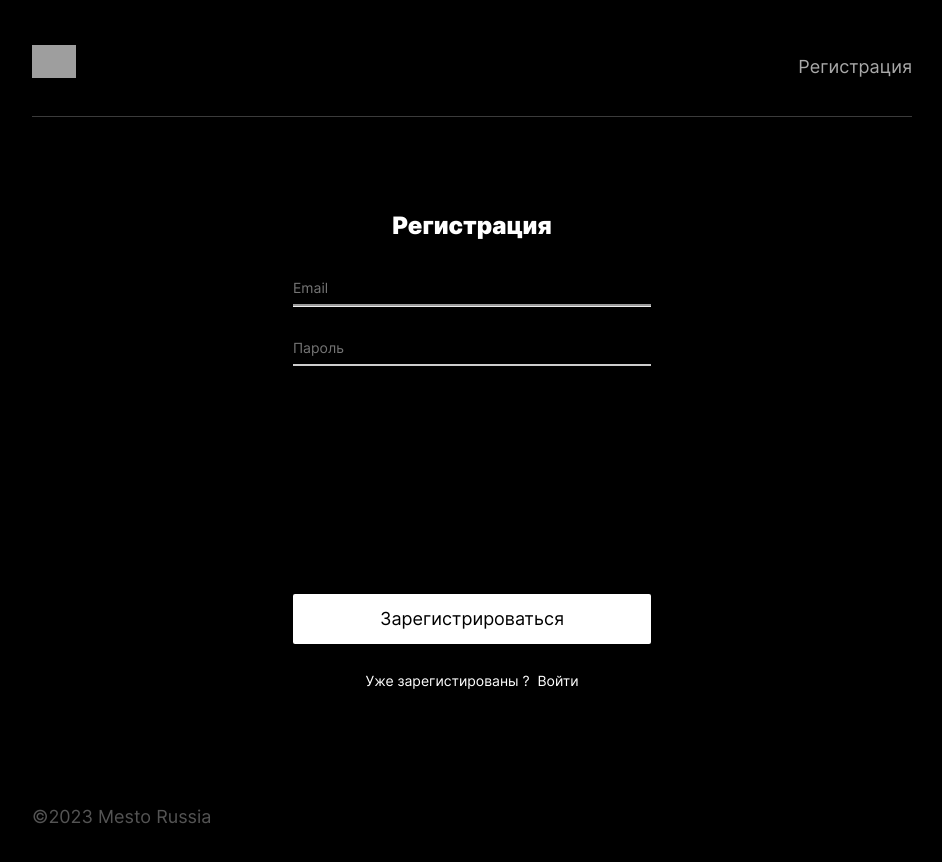
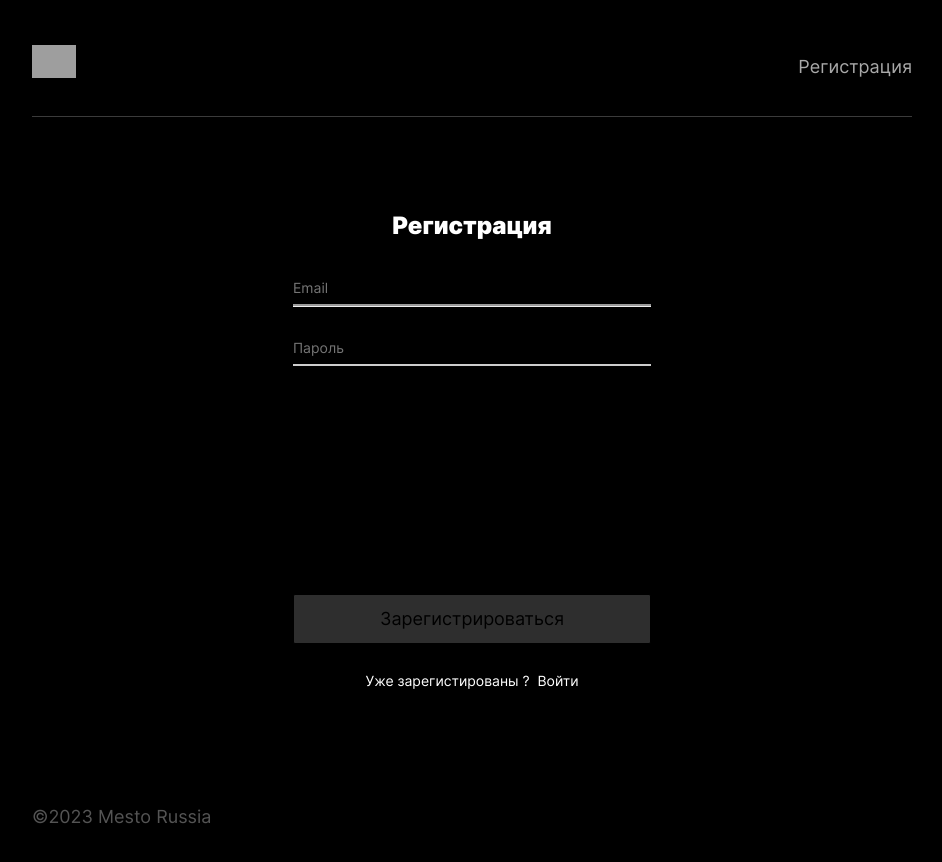
Before and after one commit to okvokv/mesto-frontend-final, a React (Create React App) app: page /sign-up in a window 1280 px wide. Shown: the top 862 px of the page, without its empty margins (168-1110 px from the left). Built offline with nearby package versions, Linux system fonts and the light colour scheme; no server answers; grey boxes are pictures that could not be loaded.

Commit message:
Add files via upload

```diff
--- a/src/components/AddPlacePopup.js
+++ b/src/components/AddPlacePopup.js
@@ -1,22 +1,16 @@
-import { useState, useEffect } from 'react';
+import { useEffect } from 'react';
+import useFormValidation from '../hooks/FormValidator.js';
 import PopupWithForm from './PopupWithForm.js';
 
 //гибридный элемент - всплывающее окно добавления контента
 function CardAddPopup(props) {
 
-	//объявление данных карточки в глобальной области
-	const [cardName, setCardName] = useState('');
-	const [cardLink, setCardLink] = useState('');
+	// объявление данных в глобальной области
+	const { valid, values, errorSpans, handleChangeValue, resetForm } = useFormValidation({ cardName: '', cardLink: '' }, false, {});
 
-	//функция задания названия
-	function handleSetName(event) {
-		setCardName(event.target.value)
-	}
+	const { cardName, cardLink } = values;
+	const {cardNameError, cardLinkError} = errorSpans;
 
-	//функция задания ссылки
-	function handleSetLink(event) {
-		setCardLink(event.target.value)
-	}
 
 	//промежуточная функция отправки данных карточки
 	function handleSubmit(event) {
@@ -25,45 +19,45 @@ function CardAddPopup(props) {
 		props.onSubmit(cardName, cardLink);
 	};
 
-	//функция очистки формы после успешной отправки данных
+	// функция очистки формы после успешной отправки данных
 	useEffect(() => {
-		setCardName('');
-		setCardLink('');
-	}, [props.reset]);
+		resetForm();
+	}, [props.reset])
 
 	return (
 		<PopupWithForm
 			type={'card'}
 			formTitle='Новое место'
 			btnText={props.btnText}
+			btnDisabled={!valid}
 			opened={props.opened}
 			onClose={props.onClose}
 			onSubmit={handleSubmit}
 		>
 			{/* == ядро с формой добавления контента ===============================*/}
 			<input
-				className="form__field form__field_type_cardname"
+				className={`form__field form__field_type_cardname ${cardNameError && 'form__field_type_error'}`}
 				type="text"
 				placeholder="Название"
 				name="cardName"
 				minLength="2"
 				maxLength="30"
 				value={cardName}
-				onChange={handleSetName}
+				onChange={handleChangeValue}
 				autoFocus
 				required
 			/>
-			<span className="form__error-message" id="cardName-error"></span>
+			<span className="form__error-message" id="cardName-error">{cardNameError}</span>
 			<input
-				className="form__field form__field_type_cardlink"
+				className={`form__field form__field_type_cardlink ${cardLinkError && 'form__field_type_error'}`}
 				type="url"
 				placeholder="Ссылка на картинку"
 				name="cardLink"
 				value={cardLink}
-				onChange={handleSetLink}
+				onChange={handleChangeValue}
 				required
 			/>
-			<span className="form__error-message" id="cardLink-error"></span>
+			<span className="form__error-message" id="cardLink-error">{cardLinkError}</span>
 		</PopupWithForm>
 	);
 };
--- a/src/components/App.js
+++ b/src/components/App.js
@@ -23,14 +23,16 @@ function App() {
   //обьявление значения почты и пароля пользователя в глобальной области
   const [userEmail, setUserEmail] = useState('');
   const [userPwd, setUserPwd] = useState('');
+  const [valid, setValid] = useState(false);
+  const [errorSpans, setErrorSpans] = useState('');
+  //объявление состояния индикатора входа в глобальной области
+  const [loggedIn, setLoggedIn] = useState(false);
   //задание текста кнопки header'а в глобальной области
   const [headerBtnText, setHeaderBtnText] = useState('Регистрация')
   //задание текста кнопки сохранения в глобальной области
   const [submitBtnText, setSubmitBtnText] = useState('Войти');
   //объявление данных пользователя в глобальной области
   const [currentUserData, setCurrentUserData] = useState({ name: 'Жак-Ив Кусто', about: 'Исследователь океана', avatar: avatar });
-  //объявление состояния индикатора входа в глобальной области
-  const [loggedIn, setLoggedIn] = useState(false);
   //задание переменной навигации и извлечения теущего адреса
   const navigate = useNavigate();
   const location = useLocation();
@@ -82,9 +84,9 @@ function App() {
   function handleLogIn(email, password) {
     auth.logIn(email, password)
       .then(data => {
+        setLoggedIn(true);
         // сохранить полученный жетон
-        localStorage.setItem('jwt', data.token); // или он сам сохраняется в куках
-        setLoggedIn(true);
+        // localStorage.setItem('jwt', data.token); // или он сам сохраняется в куках
         navigate('/');
       })
       .catch(err => {
@@ -128,11 +130,11 @@ function App() {
 
   //функция обработки выхода с сайта
   function handleLogOut() {
+    setLoggedIn(false);
     localStorage.removeItem('jwt');
     setUserEmail('');
     setUserPwd('');
     setSubmitBtnText('Войти');
-    setLoggedIn(false);
     navigate('/sign-in');
   };
 
@@ -253,8 +255,8 @@ function App() {
 
         {/*Секция заголовок ======================================= */}
         <Header
+          btnText={headerBtnText}
           loggedIn={loggedIn}
-          btnText={headerBtnText}
           email={userEmail}
           onTogglePage={handleTogglePage}
           onLogOut={handleLogOut}
@@ -274,29 +276,39 @@ function App() {
               loggedIn={loggedIn}
             />}
           />
+          <Route path='/sign-in' element={
+            // Секция вход ============================================//
+            <Login
+              btnText={submitBtnText}
+              email={userEmail}
+              pwd={userPwd}
+              valid={valid}
+              errorSpans={errorSpans}
+              onEmailChange={(email) => setUserEmail(email)}
+              onPwdChange={(pwd) => setUserPwd(pwd)}
+              onValidChange={(valid) => setValid(valid)}
+              onErrorSpansChange={(errorSpans) => setErrorSpans(errorSpans)}
+              onChangeBtnText={changeSubmitBtnText}
+              onSubmit={handleLogIn}
+            />}
+          />
           <Route path='/sign-up' element={
+            // Секция регистрация =====================================//
             <Register
               btnText='Зарегистрироваться'
               email={userEmail}
-              password={userPwd}
+              pwd={userPwd}
+              valid={valid}
+              errorSpans={errorSpans}
               onEmailChange={(email) => setUserEmail(email)}
-              onPasswordChange={(password) => setUserPwd(password)}
+              onPwdChange={(pwd) => setUserPwd(pwd)}
+              onValidChange={(valid) => setValid(valid)}
+              onErrorSpansChange={(errorSpans) => setErrorSpans(errorSpans)}
               onTogglePage={handleTogglePage}
               onSubmit={handleRegistration}
             />}
           />
-          <Route path='/sign-in' element={
-            <Login
-              btnText={submitBtnText}
-              onChangeBtnText={changeSubmitBtnText}
-              email={userEmail}
-              password={userPwd}
-              onEmailChange={(email) => setUserEmail(email)}
-              onPasswordChange={(password) => setUserPwd(password)}
-              onSubmit={handleLogIn}
-            />}
-          />
-          <Route path="*" element={
+          <Route path='*' element={
             <Navigate to='/' replace />}
           />
         </Routes>
@@ -304,7 +316,7 @@ function App() {
         {/*Подножие сайта =========================================*/}
         <Footer />
 
-        {/*Всплывающие окна c формой смены аватара ================*/}
+        {/*Всплывающее окно c формой смены аватара ================*/}
         <AvatarEditPopup
           btnText={submitBtnText}
           onChangeBtnText={changeSubmitBtnText}
@@ -314,7 +326,7 @@ function App() {
           reset={avatarFormReset}
         />
 
-        {/*Всплывающие окна c формой редактирования профиля ========*/}
+        {/*Всплывающее окно c формой редактирования профиля ========*/}
         <ProfileEditPopup
           btnText={submitBtnText}
           onChangeBtnText={changeSubmitBtnText}
@@ -323,7 +335,7 @@ function App() {
           onSubmit={handleUpdateUser}
         />
 
-        {/*Всплывающие окна c формой добавления контента ===========*/}
+        {/*Всплывающее окно c формой добавления контента ===========*/}
         <CardAddPopup
           btnText={submitBtnText}
           onChangeBtnText={changeSubmitBtnText}
--- a/src/components/EditAvatarPopup.js
+++ b/src/components/EditAvatarPopup.js
@@ -1,9 +1,13 @@
-import React, {useEffect} from 'react';
+import React, { useEffect } from 'react';
+import useFormValidation from '../hooks/FormValidator.js';
 import PopupWithForm from './PopupWithForm.js';
 
 //гибридный элемент - всплывающее окно смены аватара
 function AvatarEditPopup(props) {
 
+	const { valid, errorSpans, handleChangeValue } = useFormValidation({ avatarlink: '' }, false, {})
+
+	const { avatarLinkError } = errorSpans;
 	//задание рефа
 	const avatarLink = React.useRef('');
 
@@ -24,22 +28,25 @@ function AvatarEditPopup(props) {
 			type='avatar'
 			formTitle='Обновить аватар'
 			btnText={props.btnText}
+			btnDisabled={!valid}
 			opened={props.opened}
 			onClose={props.onClose}
 			onSubmit={handleSubmit}
 		>
 			{/* == ядро с формой смены аватара ===================================*/}
 			<input
-				className="form__field form__field_type_avatarlink"
+				className={`form__field form__field_type_avatarlink ${avatarLinkError && 'form__field_type_error'}`}
 				type="url"
 				placeholder="Ссылка на аватар"
 				name="avatarLink"
+				onChange={handleChangeValue}
 				ref={avatarLink}
 				autoFocus
 				required
 			/>
-			<span className="form__error-message" id="avatarLink-error"></span>
+			<span className="form__error-message" id="avatarLink-error">{avatarLinkError}</span>
 		</PopupWithForm>
 	);
 };
+
 export default AvatarEditPopup;
--- a/src/components/EditProfilePopup.js
+++ b/src/components/EditProfilePopup.js
@@ -1,5 +1,6 @@
-import React, { useState, useEffect } from 'react';
+import React from 'react';
 import { CurrentUserContext } from '../contexts/CurrentUserContext.js';
+import useFormValidation from '../hooks/FormValidator.js';
 import PopupWithForm from './PopupWithForm.js';
 
 //гибридный элемент - всплывающее окно редактирования профиля
@@ -8,27 +9,13 @@ function ProfileEditPopup(props) {
 	//подписка на контекст
 	const currentUserData = React.useContext(CurrentUserContext);
 
-	//объявление частных данных в глобальной области
-	const [name, setName] = useState(currentUserData.name);
-	const [description, setDescription] = useState(currentUserData.about);
+	// объявление данных в глобальной области
+	const { valid, values, errorSpans, handleChangeValue } = useFormValidation({name: currentUserData.name, description: currentUserData.about}, false, {});
 
-	//задание обновления данных пользователя
-	useEffect(() => {
-		setName(currentUserData.name);
-		setDescription(currentUserData.about);
-	}, [currentUserData, props.opened]);
+	const {name, description} = values;
+	const {nameError, descriptionError} = errorSpans;
 
 	//------------------------------------------------------------------------
-	//функция изменения имени
-	function handleChangeName(event) {
-		setName(event.target.value);
-	}
-
-	//функция изменения описания
-	function handleChangeDescription(event) {
-		setDescription(event.target.value);
-	}
-
 	//промежуточная функция отправки содержания
 	function handleSubmit(event) {
 		event.preventDefault();
@@ -42,39 +29,40 @@ function ProfileEditPopup(props) {
 			type='profile'
 			formTitle='Редактировать профиль'
 			btnText={props.btnText}
+			btnDisabled={!valid}
 			opened={props.opened}
 			onClose={props.onClose}
 			onSubmit={handleSubmit}
 		>
 			{/* == ядро с формой редактирования профиля ====================*/}
 			<input
-				className="form__field form__field_type_name"
+				className={`form__field form__field_type_name ${nameError &&'form__field_type_error'}`}
 				type="text"
 				placeholder="Имя"
 				name="name"
 				minLength="2"
 				maxLength="50"
 				value={name}
-				onChange={handleChangeName}
+				onChange={handleChangeValue}
 				autoFocus
 				required
 			/>
 
-			<span className="form__error-message" id="name-error"></span>
+			<span className="form__error-message" id="name-error">{nameError}</span>
 
 			<input
-				className="form__field form__field_type_description"
+				className={`{form__field form__field_type_description ${descriptionError &&'form__field_type_error'}`}
 				type="text"
 				placeholder="О себе"
 				name="description"
 				minLength="2"
 				maxLength="200"
 				value={description}
-				onChange={handleChangeDescription}
+				onChange={handleChangeValue}
 				required
 			/>
 
-			<span className="form__error-message" id="description-error"></span>
+			<span className="form__error-message" id="description-error">{descriptionError}</span>
 		</PopupWithForm>
 	);
 };
--- /dev/null
+++ b/src/components/FieldSet.js
@@ -0,0 +1,69 @@
+// форма административной страницы ============================================
+import { useEffect } from 'react';
+import useFormValidation from '../hooks/FormValidator.js';
+
+// гибридный элемент - поля административной страницы
+function FieldSet(props) {
+
+	// объявление данных в глобальной области
+	const { valid, values, errorSpans, handleChangeValue } = useFormValidation({ email: props.email, pwd: props.pwd }, props.valid, props.errorSpans);
+
+	const { email, pwd } = values;
+	const {emailError, pwdError} = errorSpans;
+
+	useEffect(() => {
+		props.onEmailChange(email);
+	}, [props, email])
+
+	useEffect(() => {
+		props.onPwdChange(pwd);
+	}, [props, pwd])
+
+	useEffect(() => {
+		props.onValidChange(valid);
+	}, [props, valid])
+
+	useEffect(() => {
+		props.onErrorSpansChange(errorSpans);
+	}, [props, errorSpans])
+
+	return (
+		<>
+			<input
+				className={`form__field form__field_theme-dark ${emailError && 'form__field_type_error'}`}
+				type="email"
+				placeholder="Email"
+				name="email"
+				value={email}
+				onChange={handleChangeValue}
+				autoFocus
+				required
+			/>
+			<span className="form__error-message" id="email-error">{emailError}</span>
+
+			<input
+				className={`form__field form__field_theme-dark ${pwdError && 'form__field_type_error'}`}
+				type="password"
+				placeholder="Пароль"
+				name="pwd"
+				minLength="8"
+				maxLength="100"
+				value={pwd}
+				onChange={handleChangeValue}
+				required
+			/>
+			<span className="form__error-message" id="pwd-error">{pwdError}</span>
+
+			<button
+				className={`form__submit-button form__submit-button_theme-dark ${!valid && 'form__submit-button_disabled'}`}
+				type="submit"
+				aria-label="кнопка отправки"
+				disabled={!valid}
+			>{props.btnText}
+			</button>
+		</>
+	);
+
+};
+
+export default FieldSet;
--- a/src/components/Login.js
+++ b/src/components/Login.js
@@ -1,65 +1,52 @@
-import { useState } from 'react';
+import FieldSet from './FieldSet.js';
 
 //гибридный элемент - страница входа
 function Login(props) {
 
-  //объявление данных входа в глобальной области
-  const [email, setEmail] = useState(props.email);
-  const [password, setPassword] = useState(props.password);
+  function handleEmailChange(email) {
+    props.onEmailChange(email);
+  }
+
+  function handlePwdChange(pwd) {
+    props.onPwdChange(pwd);
+  }
+
+  function handleValidChange(valid) {
+    props.onValidChange(valid)
+  }
+
+  function handleErrorSpansChange(errorSpans) {
+    props.onErrorSpansChange(errorSpans)
+  }
 
   //------------------------------------------------------------------------
-  //функция изменения почты
-  function handleChangeEmail(event) {
-    props.onEmailChange(event.target.value);
-    setEmail(event.target.value);
-  }
-
-  //функция изменения пароля
-  function handleChangePassword(event) {
-    props.onPasswordChange(event.target.value);
-    setPassword(event.target.value);
-  }
 
   //промежуточная функция отправки данных
   function handleSubmit(event) {
     event.preventDefault();
     props.onChangeBtnText('Вход...');
-    props.onSubmit(email, password);
+    props.onSubmit(props.email, props.pwd);
   };
 
   return (
     //секция с формой входа ===============================================
     <section className="login">
-      <form className="form form__theme-dark" name="loginForm" onSubmit={handleSubmit}>
+      <form className="form form__theme-dark" name="loginForm" onSubmit={handleSubmit} noValidate>
         <h2 className="form__title form__title_theme-dark">Вход</h2>
-        <input
-          className="form__field form__field_theme-dark"
-          type="email"
-          placeholder="Email"
-          name="email"
-          value={email}
-          onChange={handleChangeEmail}
-          autoFocus
-          required
+
+        {/* сюда поступает форма */}
+        <FieldSet
+          btnText={props.btnText}
+          email={props.email}
+          pwd={props.pwd}
+          valid={props.valid}
+          errorSpans={props.errorSpans}
+          onEmailChange={handleEmailChange}
+          onPwdChange={handlePwdChange}
+          onValidChange={handleValidChange}
+          onErrorSpansChange={handleErrorSpansChange}
         />
-        <span className="form__error-message" id="email-error"></span>
-        <input
-          className="form__field form__field_theme-dark"
-          type="password"
-          placeholder="Пароль"
-          name="pwd"
-          minLength="8"
-          maxLength="100"
-          value={password}
-          onChange={handleChangePassword}
-          required
-        />
-        <span className="form__error-message" id="pwd-error"></span>
-        <button
-          className="form__submit-button form__submit-button_theme-dark"
-          type="submit"
-          aria-label="кнопка Войти">{props.btnText}
-        </button>
+
       </form>
     </section>
   );
--- a/src/components/Popup.js
+++ b/src/components/Popup.js
@@ -1,6 +1,6 @@
 import { useEffect } from 'react';
 //гибридный компонент Popup для обертки любых попапов
-function Popup (props) {
+function Popup(props) {
 	//обработка нажатия на Escape
 	useEffect(() => {
 		function closeByEscape(event) {
--- a/src/components/PopupWithForm.js
+++ b/src/components/PopupWithForm.js
@@ -11,6 +11,7 @@ function PopupWithForm(props) {
 				className={`form form_type_${props.type}`}
 				name={`${props.type}Form`}
 				onSubmit={props.onSubmit}
+				noValidate
 			>
 				<h2 className="form__title">{props.formTitle}</h2>
 
@@ -18,9 +19,10 @@ function PopupWithForm(props) {
 				{props.children}
 
 				<button
-					className="form__submit-button"
+					className= {`form__submit-button ${props.btnDisabled && 'form__submit-button_disabled'}`}
 					type="submit"
 					aria-label="кнопка cохранения"
+					disabled={props.btnDisabled}
 				>{props.btnText}</button>
 
 			</form>
--- a/src/components/Register.js
+++ b/src/components/Register.js
@@ -1,68 +1,54 @@
-import { useState } from 'react';
+import FieldSet from './FieldSet.js';
 
 //гибридный элемент - страница регистрации
 function Register(props) {
 
-  //объявление данных регистрации в глобальной области
-  const [email, setEmail] = useState(props.email);
-  const [password, setPassword] = useState(props.password);
+  function handleEmailChange(email) {
+    props.onEmailChange(email);
+  }
 
-  //------------------------------------------------------------------------
-  //функция изменения почты
-  function handleChangeEmail(event) {
-    props.onEmailChange(event.target.value);
-    setEmail(event.target.value);
-  };
+  function handlePwdChange(pwd) {
+    props.onPwdChange(pwd);
+  }
 
-  //функция изменения пароля
-  function handleChangePassword(event) {
-    props.onPasswordChange(event.target.value);
-    setPassword(event.target.value);
+  function handleValidChange(valid) {
+    props.onValidChange(valid)
+  }
+
+  function handleErrorSpansChange(errorSpans) {
+    props.onErrorSpansChange(errorSpans)
+  }
+
+  //промежуточная функция отправки данных
+  function handleSubmit(event) {
+    event.preventDefault();
+    props.onSubmit(props.email, props.pwd);
   };
 
   //промежуточная функция переключения страницы
   function handleClick() {
-    props.onTogglePage();
-  };
-
-  //промежуточная функция отправки данных
-  function handleSubmit(event) {
-    event.preventDefault();
-    props.onSubmit(email, password);
+    props.onTogglePage()
   };
 
   return (
     //секция с формой регистрации ========================================
     <section className="registration" >
-      <form className="form form__theme-dark" name="regForm" onSubmit={handleSubmit}>
+      <form className="form form__theme-dark" name="regForm" onSubmit={handleSubmit} noValidate>
         <h2 className="form__title form__title_theme-dark">Регистрация</h2>
-        <input
-          className="form__field form__field_theme-dark"
-          type="email"
-          placeholder="Email"
-          name="email"
-          value={email}
-          onChange={handleChangeEmail}
-          autoFocus
-          required />
-        <span className="form__error-message" id="email-error"></span>
-        <input
-          className="form__field form__field_theme-dark"
-          type="password"
-          placeholder="Пароль"
-          name="pwd"
-          minLength="8"
-          maxLength="100"
-          value={password}
-          onChange={handleChangePassword}
-          required
+
+        {/* сюда поступает форма */}
+        <FieldSet
+          btnText={props.btnText}
+          email={props.email}
+          pwd={props.pwd}
+          valid={props.valid}
+          errorSpans={props.errorSpans}
+          onEmailChange={handleEmailChange}
+          onPwdChange={handlePwdChange}
+          onValidChange={handleValidChange}
+          onErrorSpansChange={handleErrorSpansChange}
         />
-        <span className="form__error-message" id="pwd-error"></span>
-        <button
-          className="form__submit-button form__submit-button_theme-dark"
-          type="submit"
-          aria-label="кнопка Зарегистрироваться">{props.btnText}
-        </button>
+
         <div className="form__reg-caption">
           <p>Уже зарегистированы ?</p>
           <p className="form__reg-link" onClick={handleClick}>&nbsp; Войти</p>
--- /dev/null
+++ b/src/hooks/FormValidator.js
@@ -0,0 +1,28 @@
+// обработка ввода и валидация любой формы
+import { useState } from "react";
+
+export default function useFormValidation(initialData, initialValid, initialErrorSpans) {
+
+  // объявление данных в глобальной области
+  const [valid, setValid] = useState(initialValid);
+  const [values, setValues] = useState(initialData);
+  const [errorSpans, setErrorSpans] = useState(initialErrorSpans);
+
+  // функция изменения значения в поле ввода
+  function handleChangeValue(event) {
+    const { name, value, validationMessage } = event.target;
+    setValues({ ...values, [name]: value });
+    setErrorSpans({ ...errorSpans, [`${name}Error`]: validationMessage });
+    setValid(event.target.closest('.form').checkValidity());
+  }
+
+  // функция очистки формы
+  function resetForm () {
+    for (const key in values) {
+      values[key]='';
+    }
+    setValid(false);
+  };
+
+  return { valid, values, errorSpans, handleChangeValue, resetForm };
+}
```
Also changed, not shown: src/utils/api.js (+16 -16 lines).
